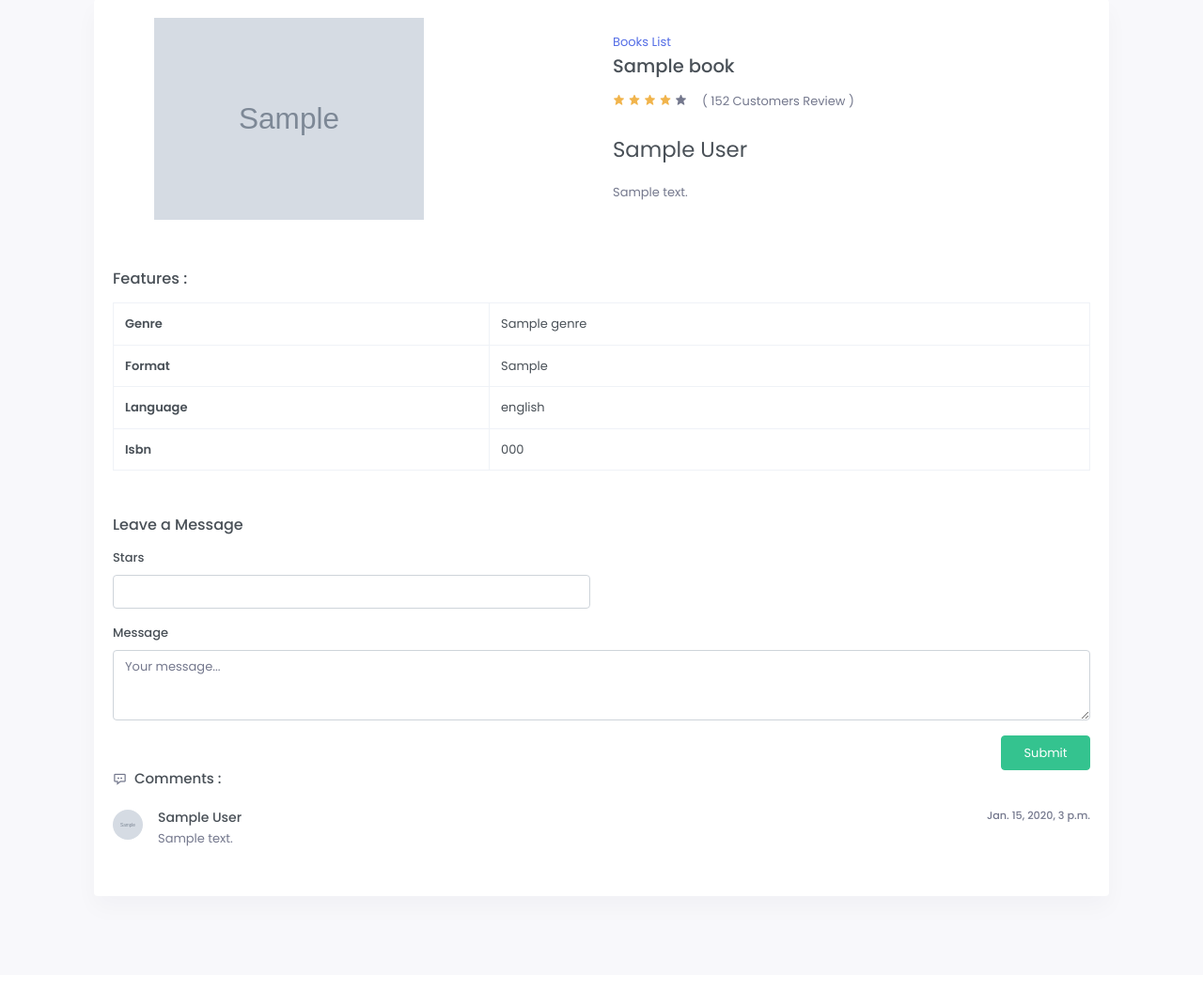
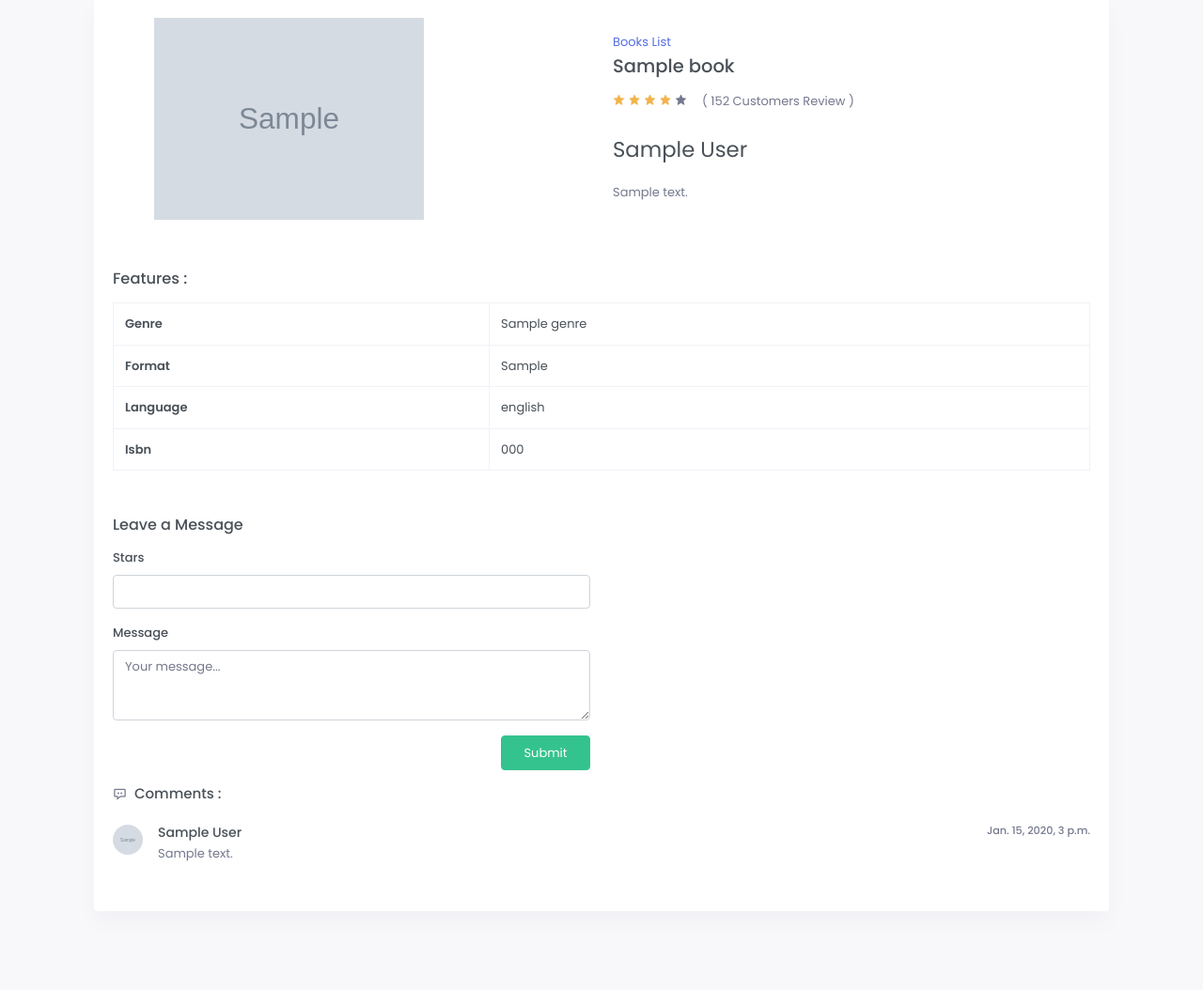
Before and after one commit to EldorKarimov/goodreads-clone, a Django app: the page made by books/templates/books/book_detail.html in a window 1280 px wide. Shown: the part 138-1192 px from the top of the page at 94% size. Run offline with Django 4.2, Linux system fonts and the light colour scheme; tables that the repository leaves empty hold one stand-in row (values such as "Sample post"); some libraries are stand-ins or nearby versions.

Commit message:
some changes

```diff
--- a/books/templates/books/book_detail.html
+++ b/books/templates/books/book_detail.html
@@ -150,17 +150,24 @@
                                                                                 {% render_field form.stars_given class+="form-control" id="stars_given" type="number" %}
                                                                             </div>
                                                                         </div>
+
+                                                                    </div>
+                                                                    <div class="row">
+                                                                        <div class="col-md-6">
+                                                                            <div class="mb-3">
+                                                                            <label for="commentmessage-input" class="form-label">Message</label>
+    <!--                                                                        <textarea class="form-control" id="commentmessage-input" placeholder="Your message..." rows="3"></textarea>-->
+                                                                            {% render_field form.text class+="form-control" id="commentmessage-input" type="number" rows="3" placeholder="Your message..." %}
+                                                                                <div class="text-end mt-3">
+                                                                                    <button type="submit" class="btn btn-success w-sm">Submit</button>
+                                                                                </div>
+                                                                            </div>
+                                                                        </div>
                                                                     </div>
 
-                                                                    <div class="mb-3">
-                                                                        <label for="commentmessage-input" class="form-label">Message</label>
-<!--                                                                        <textarea class="form-control" id="commentmessage-input" placeholder="Your message..." rows="3"></textarea>-->
-                                                                        {% render_field form.text class+="form-control" id="commentmessage-input" type="number" rows="3" placeholder="Your message..." %}
-                                                                    </div>
 
-                                                                    <div class="text-end">
-                                                                        <button type="submit" class="btn btn-success w-sm">Submit</button>
-                                                                    </div>
+
+
                                                                 </form>
                                                             </div>
 
```
